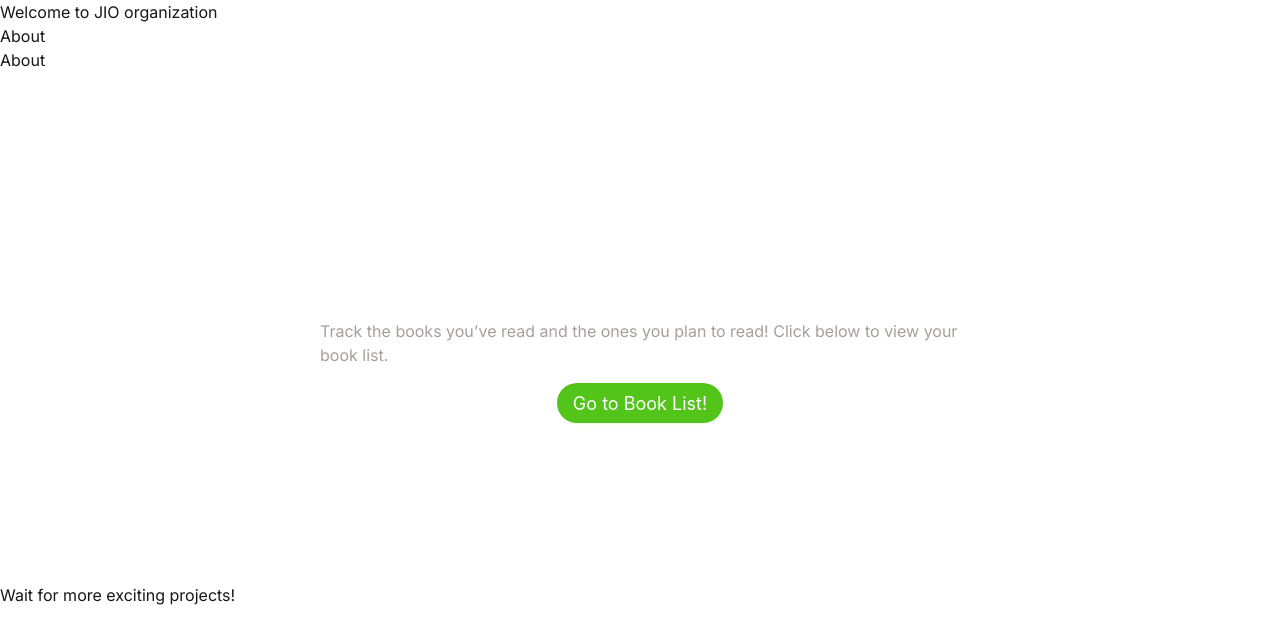
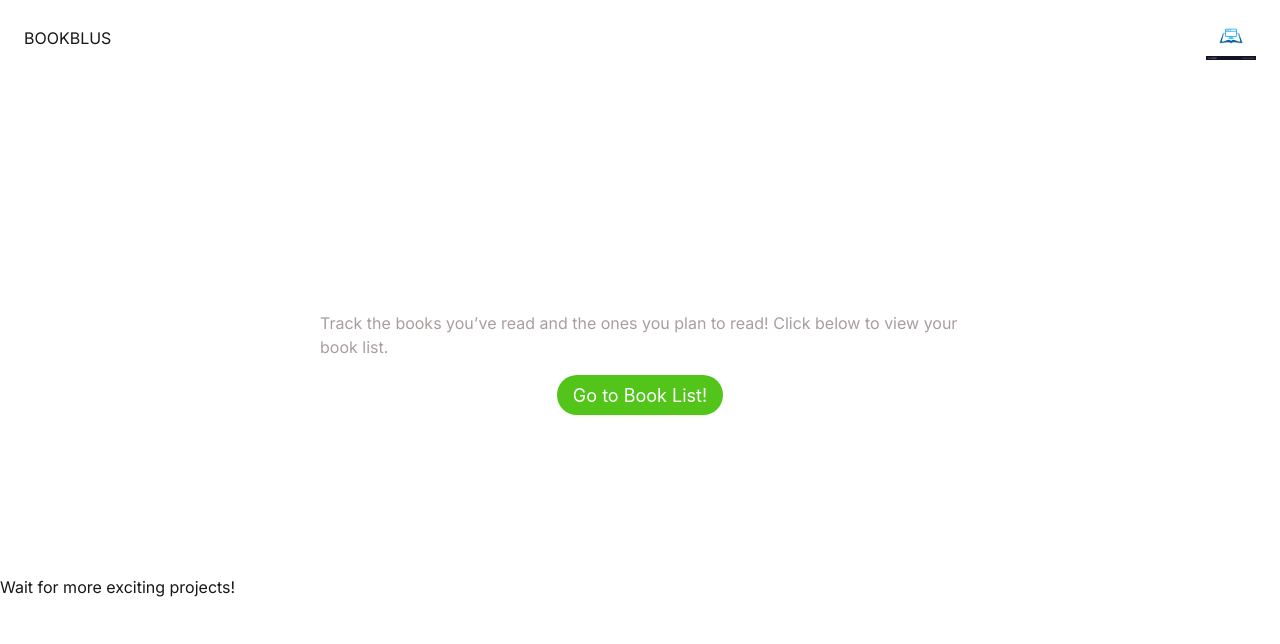
Before and after one commit to GIGAKLIBADZE/first-nextjs-app, a Next.js app: page / in a window 1280 px wide. Shown: the top 644 px of the page. Built offline with nearby package versions, Linux system fonts and the light colour scheme; what @ant-design/nextjs-registry would draw is missing.

Commit message:
add the styles for the header element

```diff
--- a/src/app/globals.css
+++ b/src/app/globals.css
@@ -29,7 +29,7 @@ body {
   background-color: aqua;
 }
 
-.main-view {
+main {
   display: flex;
   flex-direction: column;
   align-items: center;
@@ -37,3 +37,10 @@ body {
   width: 50%;
   margin: 10rem auto
 }
+
+header {
+  display: flex;
+  align-items: center;
+  justify-content: space-between;
+  padding: 1rem 1.5rem;
+}
--- a/src/app/page.tsx
+++ b/src/app/page.tsx
@@ -5,8 +5,10 @@ import Link from "next/link";
 export default function Home() {
   const { Title } = Typography;
   return (
-    <div className="main-view">
-      <Title style={{ color: "white" }}>Welcome to Book Tracker</Title>
+    <main>
+      <Title level={2} style={{ color: "white" }}>
+        Welcome to Book Tracker
+      </Title>
       <h3 style={{ color: "#a89e9e" }}>
         Track the books you’ve read and the ones you plan to read! Click below
         to view your book list.
@@ -14,6 +16,6 @@ export default function Home() {
       <Button type="primary" shape="round" size="large">
         <Link href="/books">Go to Book List!</Link>
       </Button>
-    </div>
+    </main>
   );
 }
--- a/src/components/Header.tsx
+++ b/src/components/Header.tsx
@@ -1,20 +1,15 @@
 import React from "react";
 import Link from "next/link";
+import Image from "next/image";
+import { Typography } from "antd";
+// import Logo from "./../images/online-book-logo-icon.webp";
+import Logo from "@/images/online-book-logo-icon.webp";
 
 export default function Header() {
   return (
-    <div>
-      <h1>Welcome to JIO organization</h1>
-      <nav>
-        <ul>
-          <li>
-            <Link href={"/about"}>About</Link>
-          </li>
-          <li>
-            <Link href={"/contact"}>About</Link>
-          </li>
-        </ul>
-      </nav>
-    </div>
+    <header>
+      <h1>BOOKBLUS</h1>
+      <Image src={Logo} alt="Logo" width={50} height={50} />
+    </header>
   );
 }
```
Also changed, not shown: src/images/online-book-logo-icon.webp (added).
